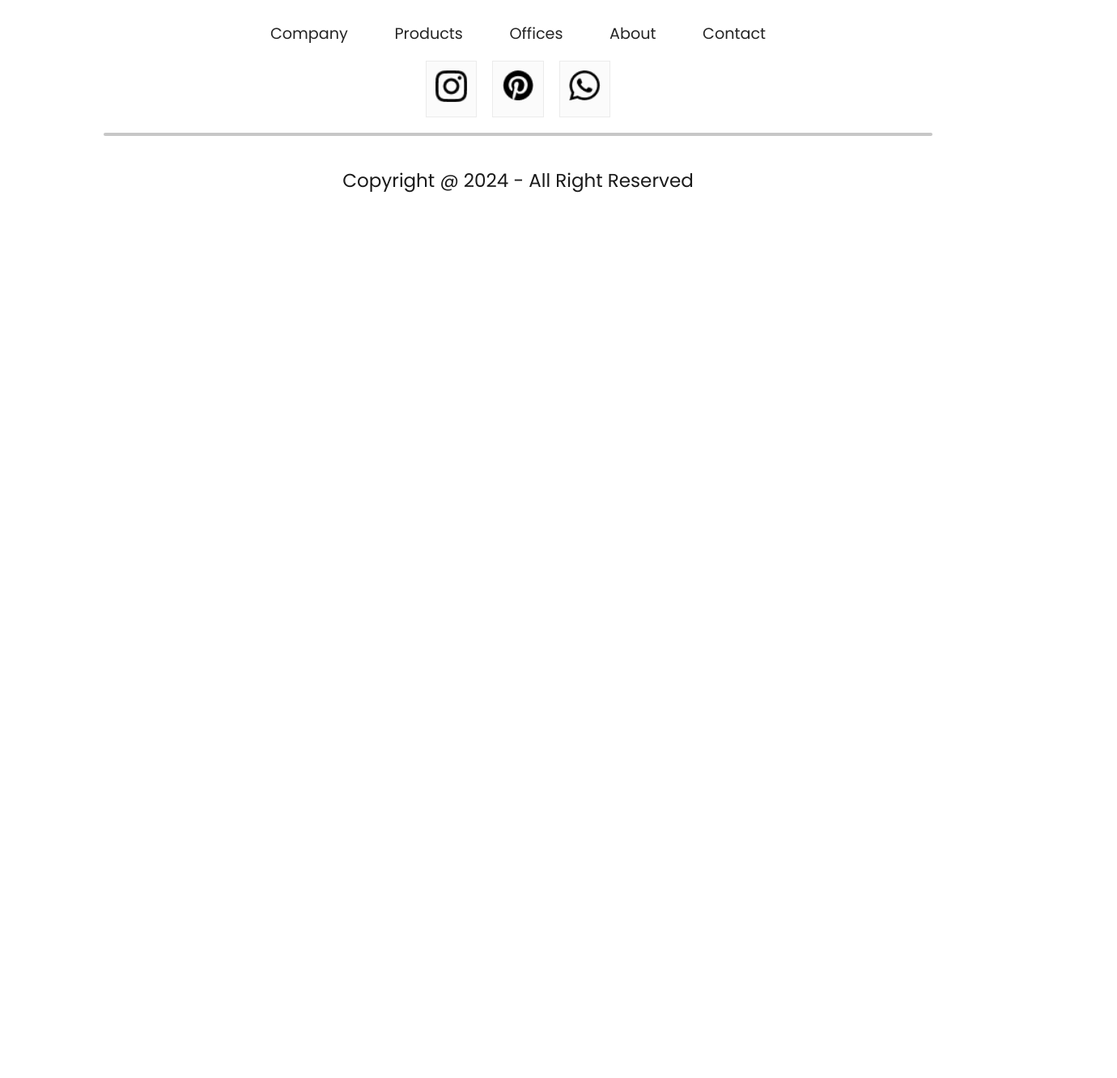
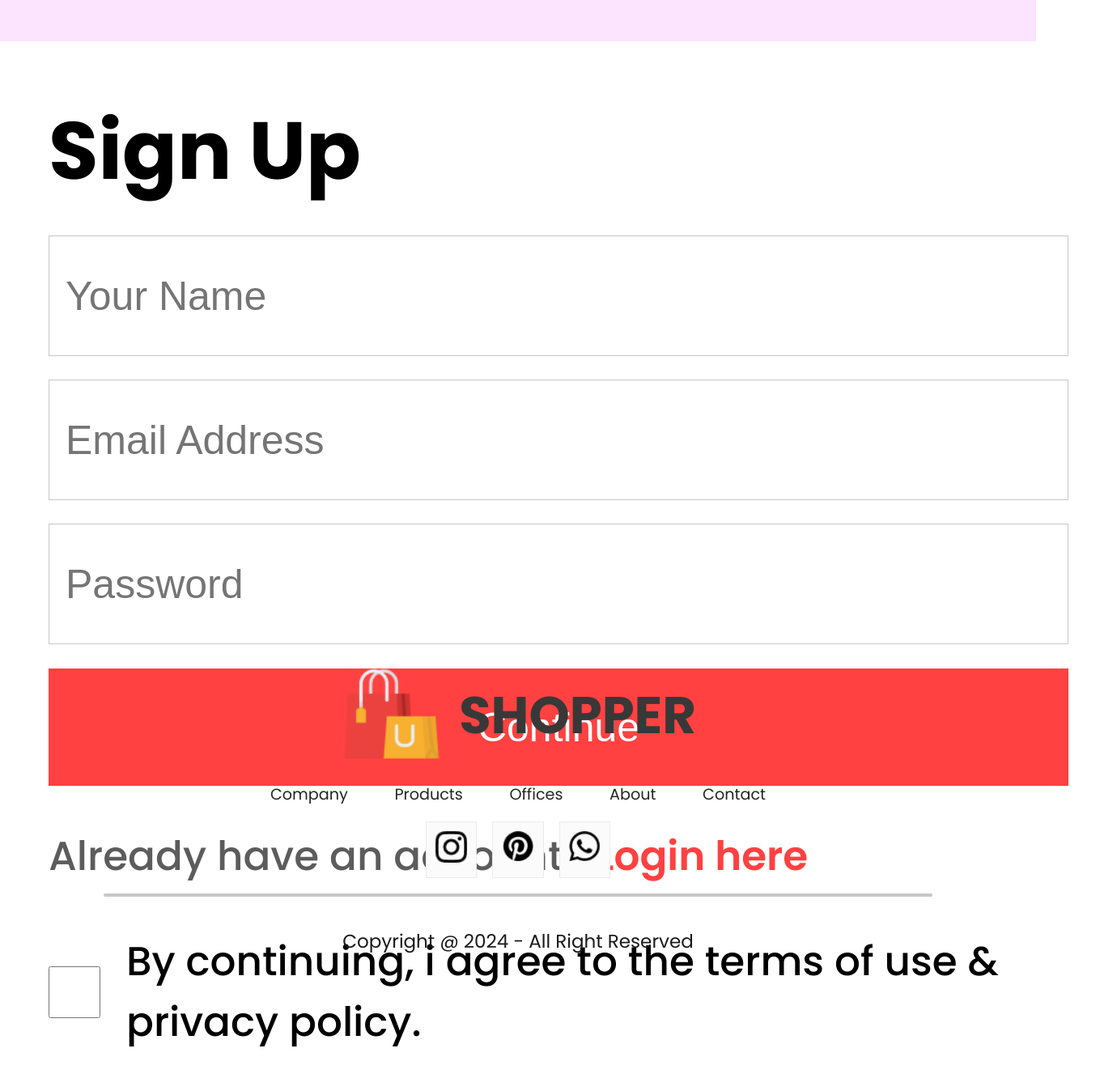
Before and after one commit to 75tyle/frontend, a React (Create React App) app: page /login in a window 1280 px wide. Shown: the part 344-1676 px from the top of the page at 81% size, 1380 px wide, since content can reach past the window. Before the commit the page ends 800 px from the top, so only its background shows below. Built offline with nearby package versions, Linux system fonts and the light colour scheme.

Commit message:
added signup-page

```diff
--- a/src/Components/Navbar/Navbar.css
+++ b/src/Components/Navbar/Navbar.css
@@ -41,8 +41,8 @@
 
 .nav-menu hr{
     border: none;
-    width: 80%;
-    height: 3px;
+    width: 100%;
+    height: 0.3vw;
     border-radius: 10px;
     background: #ff4141;
 }
@@ -61,8 +61,8 @@
     width: 12vw;
     height: 4vw;
     outline: none;
-    border: 1px solid #7a7a7a;
-    border-radius: 75px;
+    border: 0.3vw solid #7a7a7a;
+    border-radius: 10vw;
     color: #515151;
     font-size: 1.5vw;
     font-weight: 500;
@@ -84,7 +84,7 @@
     align-items: center;
     margin-top: -4vw;
     margin-left: -4vw;
-    border-radius: 50px;
+    border-radius: 5vw;
     font-size: 1.5vw;
     background: red;
     color: white;
--- /dev/null
+++ b/src/Pages/CSS/LoginSignup.css
@@ -0,0 +1,75 @@
+.loginsignup{
+    width: 100%;
+    height: 80vh;
+    background: #fce3fe;
+    padding-top: 300px;
+}
+
+.loginsignup-container{
+    width: 1260px;
+    /* height: 1440px; */
+    background: white;
+    margin: auto;
+    padding: 40px 60px;
+}
+
+.loginsignup-container h1{
+    font-size: 100px;
+    margin: 20px 0px;
+}
+
+.loginsign-fields{
+    display: flex;
+    flex-direction: column;
+    gap: 29px;
+    margin-top: 30px;
+}
+
+.loginsign-fields input{
+    height: 145px;
+    /* width: 100%; */
+    padding-left: 20px;
+    border: 1px solid #c9c9c9;
+    outline: none;
+    color: #5c5c5c;
+    font-size: 50px;
+}
+
+.loginsignup-container button{
+    width: 100%;
+    height: 145px;
+    color: white;
+    background: #ff4141;
+    margin-top: 30px;
+    border: none;
+    font-size: 50px;
+    font-weight: 500;
+    cursor: pointer;
+}
+
+.loginsignup-login{
+    margin-top: 50px;
+    color: #5c5c5c;
+    font-size: 50px;
+    font-weight: 500;
+}
+
+.loginsignup-login span{
+    color: #ff4141;
+    font-weight: 600;
+}
+
+.loginsignup-agree{
+    display: flex;
+    align-items: center;
+    margin-top: 55px;
+    margin-bottom: 55px;
+    gap: 32px;
+    font-size: 50px;
+    font-weight: 500;
+}
+
+.checkbox-style{
+    width: 80px;
+    height: 80px;
+}
--- a/src/Pages/CSS/ShopCategory.css
+++ b/src/Pages/CSS/ShopCategory.css
@@ -32,3 +32,17 @@
     grid-template-columns: 1fr 1fr 1fr 1fr;
     row-gap: 7vw;
 }
+
+.shopcategory-loadmore{
+    display: flex;
+    justify-content: center;
+    align-items: center;
+    margin: 13vw auto;
+    width: 21vw;
+    height: 6vw;
+    background: #ededed;
+    border-radius: 7vw;
+    color: #787878;
+    font-size: 2vw;
+    font-weight: 500;
+}
--- a/src/Pages/LoginSignup.jsx
+++ b/src/Pages/LoginSignup.jsx
@@ -1,9 +1,23 @@
-import React from 'react'
+
+import './CSS/LoginSignup.css'
 
 const LoginSignup = () => {
   return (
-    <div>
-
+    <div className='loginsignup'>
+      <div className="loginsignup-container">
+        <h1>Sign Up</h1>
+        <div className="loginsign-fields">
+          <input type="text" placeholder='Your Name'/>
+          <input type="email" placeholder='Email Address'/>
+          <input type="password" placeholder='Password'/>
+        </div>
+        <button>Continue</button>
+      <p className='loginsignup-login'>Already have an account? <span>Login here</span></p>
+      <div className="loginsignup-agree">
+        <input type="checkbox" className='checkbox-style' name='' id='' />
+      <p>By continuing, i agree to the terms of use & privacy policy.</p>
+      </div>
+      </div>
     </div>
   )
 }
--- a/src/Pages/ShopCategory.jsx
+++ b/src/Pages/ShopCategory.jsx
@@ -33,6 +33,9 @@
           }
         })}
       </div>
+      <div className="shopcategory-loadmore">
+        Explore More
+      </div>
     </div>
   )
 }
```
